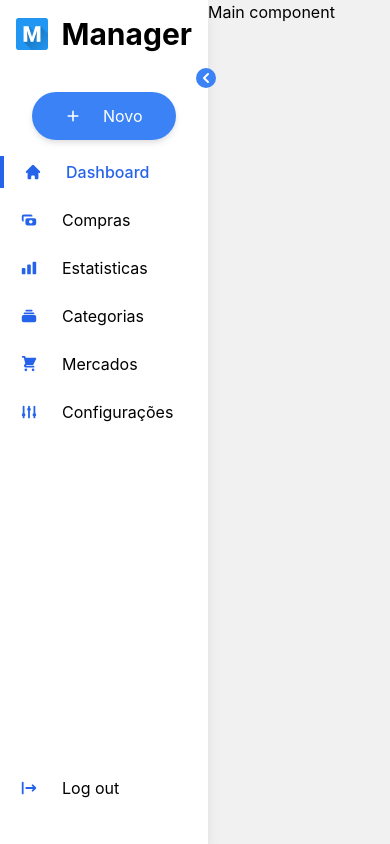
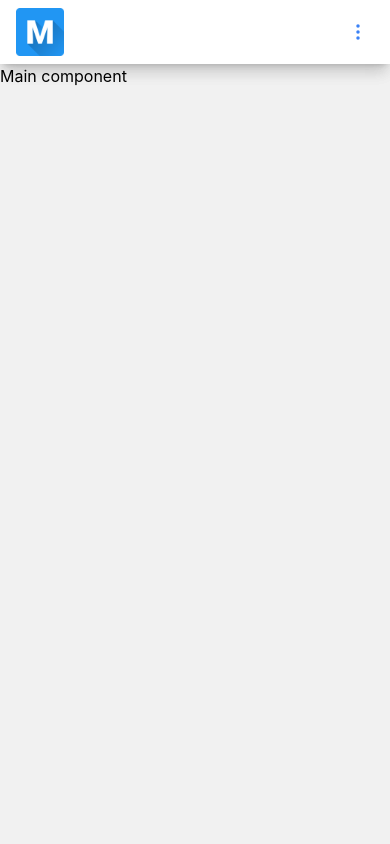
Before and after one commit to mrtins/grocery-manager, a Next.js app: page / in a window 390 px wide. Built offline with nearby package versions, Linux system fonts and the light colour scheme.

Commit message:
Mobile/desktop Sidebar menu implementation

```diff
--- a/src/components/atoms/MenuItem/MenuItem.tsx
+++ b/src/components/atoms/MenuItem/MenuItem.tsx
@@ -24,16 +24,19 @@ const MenuItem = ({
       data-tooltip-placement="right"
       className={`${
         pathname === routeUrl &&
-        'text-blue-600 border-l-blue-600 font-medium border-l-4'
-      } my-4 p-1 text-lg flex items-center justify-start cursor-pointer hover:border-l-blue-600 hover:text-blue-600 hover:font-medium hover:border-l-4`}
+        'font-medium text-blue-600 md:border-l-blue-600 md:border-l-4'
+      } my-4 md:p-1 text-lg flex items-center justify-start cursor-pointer md:hover:border-l-4 md:hover:border-l-blue-600 md:hover:text-blue-600 hover:font-medium md:w-full`}
     >
       <Link href={routeUrl} passHref>
-        <div className="ml-4 flex items-center" title={title}>
+        <div className="md:ml-4 flex items-center" title={title}>
           <i className="text-blue-600">
             {icon ? icon : <HiHome data-testid="home-icon" />}
           </i>
           {!iconOnly && (
-            <span data-testid="menu-item-title" className="ml-6 text-base">
+            <span
+              data-testid="menu-item-title"
+              className="ml-4 md:ml-6 text-base"
+            >
               {title}
             </span>
           )}
--- /dev/null
+++ b/src/components/atoms/NewTransationButton/NewTransationButton.tsx
@@ -0,0 +1,29 @@
+import classNames from 'classnames';
+import { HiPlus } from 'react-icons/hi';
+
+interface NewTransationButtonProps {
+  collapseSidebar: boolean;
+  handleClick: () => void;
+}
+
+export default function NewTransationButton({
+  collapseSidebar,
+  handleClick,
+}: NewTransationButtonProps) {
+  return (
+    <button
+      type="button"
+      onClick={handleClick}
+      className={classNames(
+        'new-transaction-button',
+        `${
+          !collapseSidebar
+            ? 'w-36 flex justify-evenly items-center'
+            : 'flex mb-6'
+        } `,
+      )}
+    >
+      <HiPlus /> {!collapseSidebar && 'Novo'}
+    </button>
+  );
+}
--- /dev/null
+++ b/src/components/molecules/Navbar/NavbarMenuDesktop/NavbarMenuDesktop.tsx
@@ -0,0 +1,49 @@
+import classNames from 'classnames';
+import SidebarItems from 'components/molecules/SidebarItems/SidebarItems';
+import SidebarRoutes from 'constants/SidebarRoutes';
+import { HiChevronRight, HiChevronLeft, HiPlus } from 'react-icons/hi';
+import Image from 'next/image';
+import NewTransationButton from 'components/atoms/NewTransationButton/NewTransationButton';
+
+interface NavbarMenuDesktopProps {
+  collapseSidebar: boolean;
+  handleCollapseSidebar: () => void;
+}
+
+export default function NavbarMenuDesktop({
+  collapseSidebar,
+  handleCollapseSidebar,
+}: NavbarMenuDesktopProps) {
+  const handleNewButtonClick = () => console.log('TODO');
+
+  return (
+    <>
+      {!collapseSidebar ? (
+        <div className="flex justify-between items-center p-4">
+          <Image src="/brand-logo.png" alt="me" width="32" height="32" />
+
+          <h3 className="font-bold text-left text-3xl">Manager</h3>
+        </div>
+      ) : (
+        <div className="pr-2 pl-2 pt-4">
+          <Image src="/brand-logo.png" alt="me" width="64" height="64" />
+        </div>
+      )}
+
+      <button
+        id="collapse-sidebar-button"
+        className="rounded-full text-white text-xl bg-blue-500 hover:bg-blue-600 absolute -right-2"
+        onClick={handleCollapseSidebar}
+      >
+        {collapseSidebar ? <HiChevronRight /> : <HiChevronLeft />}
+      </button>
+
+      <NewTransationButton
+        collapseSidebar={collapseSidebar}
+        handleClick={handleNewButtonClick}
+      />
+
+      <SidebarItems itemsList={SidebarRoutes} collapsed={collapseSidebar} />
+    </>
+  );
+}
--- /dev/null
+++ b/src/components/molecules/Navbar/NavbarMenuMobile/NavbarMenuMobile.tsx
@@ -0,0 +1,57 @@
+import SidebarItems from 'components/molecules/SidebarItems/SidebarItems';
+import SidebarRoutes from 'constants/SidebarRoutes';
+import { useOnClickOutside } from 'hooks/useOnClickOutside';
+import { useRef, useState } from 'react';
+
+function NavbarMenuMobile() {
+  const [isNavOpen, setIsNavOpen] = useState<boolean>(false);
+
+  const navMenuRef: any = useRef();
+
+  useOnClickOutside(navMenuRef, () => setIsNavOpen(false));
+
+  return (
+    <>
+      <button
+        type="button"
+        className="text-blue-500 w-8 h-8 flex items-center justify-center"
+        onClick={() => setIsNavOpen((prev) => !prev)}
+      >
+        <span className="sr-only">Navigation</span>
+        <svg width="24" height="24" fill="none" aria-hidden="true">
+          <path
+            d="M12 6v.01M12 12v.01M12 18v.01M12 7a1 1 0 1 1 0-2 1 1 0 0 1 0 2Zm0 6a1 1 0 1 1 0-2 1 1 0 0 1 0 2Zm0 6a1 1 0 1 1 0-2 1 1 0 0 1 0 2Z"
+            stroke="currentColor"
+            strokeWidth="1.5"
+            strokeLinecap="round"
+            strokeLinejoin="round"
+          ></path>
+        </svg>
+      </button>
+
+      <div ref={navMenuRef} className={isNavOpen ? 'show-menu-nav' : 'hidden'}>
+        <div
+          className="absolute top-5 right-5"
+          onClick={() => setIsNavOpen(false)}
+        >
+          <svg
+            className="h-6 w-6 text-blue-500"
+            viewBox="0 0 24 24"
+            fill="none"
+            stroke="currentColor"
+            strokeWidth="2"
+            strokeLinecap="round"
+            strokeLinejoin="round"
+          >
+            <line x1="18" y1="6" x2="6" y2="18" />
+            <line x1="6" y1="6" x2="18" y2="18" />
+          </svg>
+        </div>
+
+        <SidebarItems itemsList={SidebarRoutes} />
+      </div>
+    </>
+  );
+}
+
+export default NavbarMenuMobile;
--- a/src/components/molecules/SidebarItems/SidebarItems.tsx
+++ b/src/components/molecules/SidebarItems/SidebarItems.tsx
@@ -5,7 +5,7 @@ import { SidebarRoute } from 'types';
 
 interface SidebarItemsProps {
   itemsList: SidebarRoute[];
-  collapsed: boolean;
+  collapsed?: boolean;
 }
 
 const SidebarItems = ({ itemsList, collapsed = false }: SidebarItemsProps) => (
@@ -21,7 +21,7 @@ const SidebarItems = ({ itemsList, collapsed = false }: SidebarItemsProps) => (
       />
     ))}
 
-    <div className="bottom-6 absolute">
+    <div className="md:bottom-6 md:absolute md:border-0 mt-6 pt-2 border-t border-slate-300 ">
       <MenuItem
         title="Log out"
         icon={<HiLogout />}
--- a/src/components/organisms/Layout/Layout.tsx
+++ b/src/components/organisms/Layout/Layout.tsx
@@ -7,7 +7,7 @@ interface LayoutProps {
 
 const Layout = ({ children }: LayoutProps) => {
   return (
-    <div className="relative min-h-screen flex">
+    <div className="relative md:min-h-screen md:flex">
       <Sidebar />
       <main>{children}</main>
     </div>
--- a/src/components/organisms/Sidebar/Sidebar.tsx
+++ b/src/components/organisms/Sidebar/Sidebar.tsx
@@ -1,61 +1,33 @@
 import classNames from 'classnames';
-import SidebarItems from 'components/molecules/SidebarItems/SidebarItems';
-import SidebarRoutes from 'constants/SidebarRoutes';
+import NavbarMenuDesktop from 'components/molecules/Navbar/NavbarMenuDesktop/NavbarMenuDesktop';
+import NavbarMenuMobile from 'components/molecules/Navbar/NavbarMenuMobile/NavbarMenuMobile';
+import Image from 'next/image';
 import React, { useState } from 'react';
-import { HiPlus, HiChevronRight, HiChevronLeft } from 'react-icons/hi';
-import Image from 'next/image';
 
 const Sidebar = () => {
   const [collapseSidebar, setCollapseSidebar] = useState<boolean>(false);
 
-  const handleNewButtonClick = () => console.log('TODO');
+  return (
+    <nav
+      aria-label="Sidebar"
+      className={classNames(
+        'navbar md:h-screen md:top-0',
+        `${!collapseSidebar ? 'md:w-52' : 'md:w-16'}`,
+      )}
+    >
+      <div className="md:hidden relative w-full shadow-lg p-2 px-4 flex flex-wrap items-center justify-between">
+        <Image src="/brand-logo.png" alt="me" width="48" height="48" />
 
-  const handleCollapseSidebar = () => {
-    setCollapseSidebar(!collapseSidebar);
-  };
-
-  return (
-    <aside
-      aria-label="Sidebar"
-      className={classNames('sidebar', `${!collapseSidebar ? 'w-52' : 'w-16'}`)}
-    >
-      <div className="relative">
-        {!collapseSidebar ? (
-          <div className="flex justify-between items-center p-4">
-            <Image src="/brand-logo.png" alt="me" width="32" height="32" />
-            <h3 className="font-bold text-left text-3xl">Manager</h3>
-          </div>
-        ) : (
-          <div className="pr-2 pl-2 pt-4">
-            <Image src="/brand-logo.png" alt="me" width="64" height="64" />
-          </div>
-        )}
-
-        <button
-          id="collapse-sidebar-button"
-          className="rounded-full text-white text-xl bg-blue-500 hover:bg-blue-600 absolute -right-2"
-          onClick={handleCollapseSidebar}
-        >
-          {collapseSidebar ? <HiChevronRight /> : <HiChevronLeft />}
-        </button>
-
-        <button
-          onClick={handleNewButtonClick}
-          className={classNames(
-            'new-transaction-button',
-            `${
-              !collapseSidebar
-                ? 'w-36 flex justify-evenly items-center'
-                : 'flex mb-6'
-            } `,
-          )}
-        >
-          <HiPlus /> {!collapseSidebar && 'Novo'}
-        </button>
+        <NavbarMenuMobile />
       </div>
 
-      <SidebarItems itemsList={SidebarRoutes} collapsed={collapseSidebar} />
-    </aside>
+      <div className="hidden md:block">
+        <NavbarMenuDesktop
+          collapseSidebar={collapseSidebar}
+          handleCollapseSidebar={() => setCollapseSidebar((prev) => !prev)}
+        />
+      </div>
+    </nav>
   );
 };
 
--- a/src/styles/components.css
+++ b/src/styles/components.css
@@ -1,7 +1,11 @@
 @layer components {
-  .sidebar {
-    @apply bg-white dark:bg-gray-900 shadow-lg sticky h-screen top-0;
+  .navbar {
+    @apply bg-white dark:bg-gray-900 shadow-lg sticky;
     transition: width 320ms ease-in-out 0s;
+  }
+
+  .show-menu-nav {
+    @apply fixed top-4 right-4 w-full max-w-xs bg-white rounded-lg shadow-lg p-6 text-base font-semibold;
   }
 
   .new-transaction-button {
```
